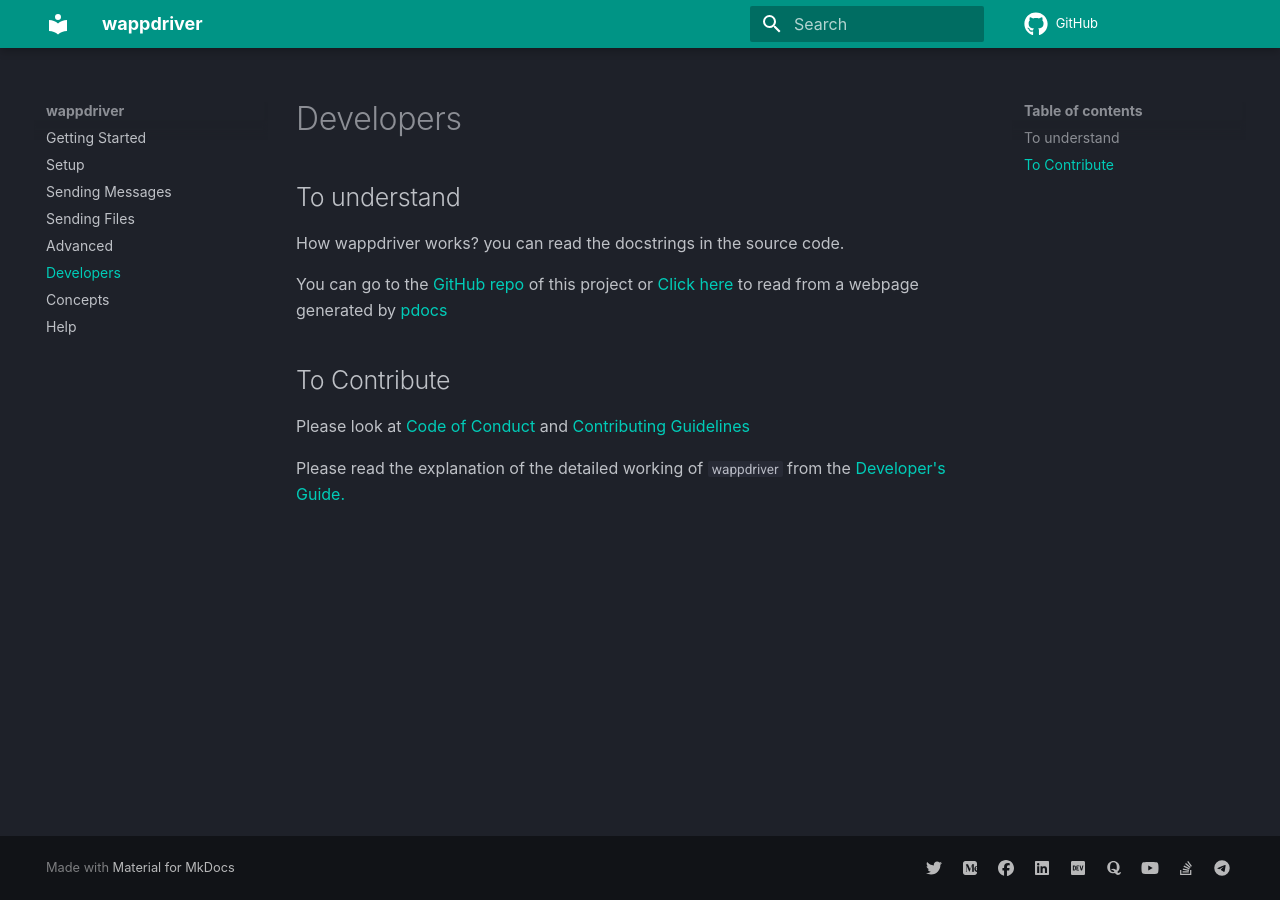
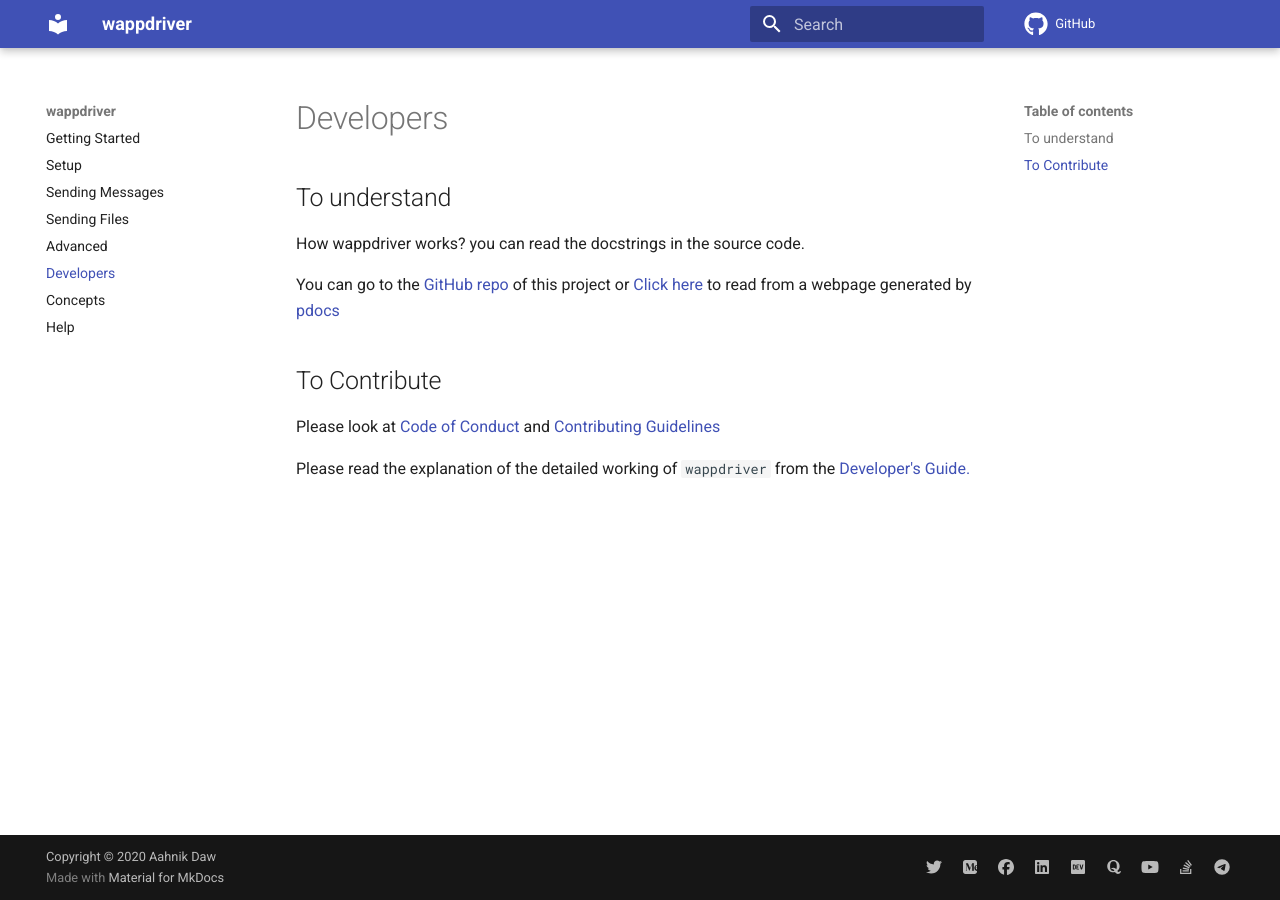
Before and after one commit to aahnik/wappdriver, an MkDocs documentation site: the page built from docs/For_Developers.md, in a window 1280 px wide. Built offline with MkDocs 1.6.1 and Material for MkDocs 9.7.7, drawn with Linux system fonts in a browser that asks for light colours; some web fonts are replaced; comment, search, counter and statistics services are not loaded.

Commit message:
update theme

```diff
--- a/mkdocs.yml
+++ b/mkdocs.yml
@@ -5,13 +5,8 @@
   navigation_depth: 4
   icon:
     repo: fontawesome/brands/github
-  font:
-    text: sans serif
-    code: roboto
   palette:
-    - scheme: slate
-      primary: teal
-      accent: teal
+    scheme: preference
 
 site_url: https://github.com/aahnik/wappdriver/
 
@@ -53,3 +48,5 @@
       link: https://stackoverflow.com/users/story/13523305
     - icon: fontawesome/brands/telegram
       link: https://telegram.me/aahnikd
+
+copyright: Copyright &copy; 2020 Aahnik Daw
```
